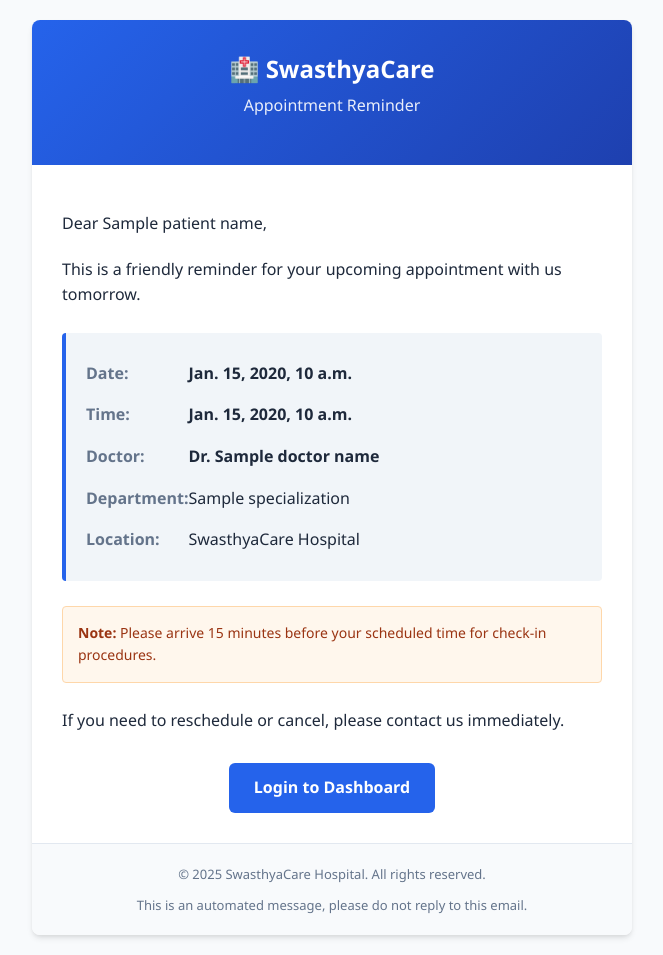
After one commit to CodeClashers89/Auth0SwasthyaCare, a Django app: template templates/hospital/email/appointment_reminder.html in a window 1280 px wide. The commit adds this page. Shown: the whole page, without its empty margins (308-971 px from the left). Run offline with Django 3.2, Linux system fonts and the light colour scheme; the template is opened without the code that fills it: most values are stand-ins (such as "Sample title", 1, 10 or a date in 2020).

Commit message:
poojan's work completed

```diff
--- a/hospital/forms.py
+++ b/hospital/forms.py
@@ -14,7 +14,7 @@ class PatientRegistrationForm(forms.ModelForm):
 
     class Meta:
         model = Patient
-        fields = ['date_of_birth', 'gender', 'address', 'blood_group', 'allergies',
+        fields = ['date_of_birth', 'gender', 'address', 'phone_number', 'blood_group', 'allergies',
                   'chronic_diseases', 'previous_surgeries', 'emergency_contact_name',
                   'emergency_contact_phone']
         widgets = {
--- a/hospital/models.py
+++ b/hospital/models.py
@@ -33,6 +33,7 @@ class Patient(models.Model):
     date_of_birth = models.DateField()
     gender = models.CharField(max_length=10, choices=[('MALE', 'Male'), ('FEMALE', 'Female'), ('OTHER', 'Other')])
     address = models.TextField()
+    phone_number = models.CharField(max_length=15)
     blood_group = models.CharField(max_length=3, choices=BLOOD_GROUP_CHOICES, blank=True, null=True)
     allergies = models.TextField(blank=True, null=True, help_text="List any allergies")
     chronic_diseases = models.TextField(blank=True, null=True, help_text="List any chronic diseases")
@@ -111,6 +112,7 @@ class Appointment(models.Model):
     appointment_date = models.DateField()
     appointment_time = models.TimeField()
     status = models.CharField(max_length=20, choices=STATUS_CHOICES, default='SCHEDULED')
+    reminder_sent = models.BooleanField(default=False)
     reason = models.TextField(help_text="Reason for visit")
     is_follow_up = models.BooleanField(default=False)
     parent_appointment = models.ForeignKey('self', on_delete=models.SET_NULL, null=True, blank=True, related_name='follow_ups')
--- /dev/null
+++ b/templates/hospital/email/appointment_reminder.html
@@ -0,0 +1,79 @@
+<!DOCTYPE html>
+<html>
+
+<head>
+    <meta charset="utf-8">
+    <meta name="viewport" content="width=device-width, initial-scale=1.0">
+    <title>Appointment Reminder</title>
+</head>
+
+<body
+    style="font-family: 'Segoe UI', Tahoma, Geneva, Verdana, sans-serif; line-height: 1.6; color: #1e293b; background-color: #f8fafc; margin: 0; padding: 0;">
+    <div
+        style="max-width: 600px; margin: 0 auto; background-color: #ffffff; border-radius: 8px; overflow: hidden; box-shadow: 0 4px 6px -1px rgba(0, 0, 0, 0.1), 0 2px 4px -1px rgba(0, 0, 0, 0.06); margin-top: 20px; margin-bottom: 20px;">
+        <!-- Header -->
+        <div style="background: linear-gradient(135deg, #2563eb, #1e40af); padding: 30px 20px; text-align: center;">
+            <h1 style="color: white; margin: 0; font-size: 24px; font-weight: 700;">🏥 SwasthyaCare</h1>
+            <p style="color: rgba(255, 255, 255, 0.9); margin-top: 5px; font-size: 16px;">Appointment Reminder</p>
+        </div>
+
+        <!-- Content -->
+        <div style="padding: 30px;">
+            <p style="font-size: 16px; margin-bottom: 20px;">Dear {{ patient_name }},</p>
+
+            <p style="margin-bottom: 25px;">This is a friendly reminder for your upcoming appointment with us tomorrow.
+            </p>
+
+            <!-- Appointment Details Card -->
+            <div
+                style="background-color: #f1f5f9; border-left: 4px solid #2563eb; border-radius: 4px; padding: 20px; margin-bottom: 25px;">
+                <table style="width: 100%; border-collapse: collapse;">
+                    <tr>
+                        <td style="padding: 8px 0; color: #64748b; font-weight: 600; width: 100px;">Date:</td>
+                        <td style="padding: 8px 0; color: #1e293b; font-weight: 600;">{{ appointment_date }}</td>
+                    </tr>
+                    <tr>
+                        <td style="padding: 8px 0; color: #64748b; font-weight: 600;">Time:</td>
+                        <td style="padding: 8px 0; color: #1e293b; font-weight: 600;">{{ appointment_time }}</td>
+                    </tr>
+                    <tr>
+                        <td style="padding: 8px 0; color: #64748b; font-weight: 600;">Doctor:</td>
+                        <td style="padding: 8px 0; color: #1e293b; font-weight: 600;">Dr. {{ doctor_name }}</td>
+                    </tr>
+                    <tr>
+                        <td style="padding: 8px 0; color: #64748b; font-weight: 600;">Department:</td>
+                        <td style="padding: 8px 0; color: #1e293b;">{{ specialization }}</td>
+                    </tr>
+                    <tr>
+                        <td style="padding: 8px 0; color: #64748b; font-weight: 600;">Location:</td>
+                        <td style="padding: 8px 0; color: #1e293b;">SwasthyaCare Hospital</td>
+                    </tr>
+                </table>
+            </div>
+
+            <!-- Important Info -->
+            <div
+                style="background-color: #fff7ed; border: 1px solid #fed7aa; border-radius: 4px; padding: 15px; margin-bottom: 25px;">
+                <p style="margin: 0; color: #9a3412; font-size: 14px;"><strong>Note:</strong> Please arrive 15 minutes
+                    before your scheduled time for check-in procedures.</p>
+            </div>
+
+            <p style="margin-bottom: 10px;">If you need to reschedule or cancel, please contact us immediately.</p>
+
+            <div style="text-align: center; margin-top: 30px;">
+                <a href="{{ login_url }}"
+                    style="background-color: #2563eb; color: white; padding: 12px 25px; text-decoration: none; border-radius: 6px; font-weight: 600; display: inline-block;">Login
+                    to Dashboard</a>
+            </div>
+        </div>
+
+        <!-- Footer -->
+        <div
+            style="background-color: #f8fafc; padding: 20px; text-align: center; border-top: 1px solid #e2e8f0; font-size: 13px; color: #64748b;">
+            <p style="margin: 0 0 10px 0;">&copy; {% now "Y" %} SwasthyaCare Hospital. All rights reserved.</p>
+            <p style="margin: 0;">This is an automated message, please do not reply to this email.</p>
+        </div>
+    </div>
+</body>
+
+</html>
--- a/templates/hospital/patient/doctor_availability.html
+++ b/templates/hospital/patient/doctor_availability.html
@@ -18,8 +18,7 @@
                     <select name="doctor" id="doctor" class="form-control" required>
                         <option value="">-- Select a doctor --</option>
                         {% for doctor in doctors %}
-                        <option value="{{ doctor.id }}" {% if selected_doctor_id==doctor.id|stringformat:"s"
-                            %}selected{% endif %}>
+                        <option value="{{ doctor.id }}" {% if selected_doctor_id == doctor.id %}selected{% endif %}>
                             Dr. {{ doctor.user.get_full_name }} - {{ doctor.specialization }}
                         </option>
                         {% endfor %}
--- a/templates/hospital/receptionist/register_patient.html
+++ b/templates/hospital/receptionist/register_patient.html
@@ -64,6 +64,11 @@
             <div class="form-group">
                 <label for="{{ form.address.id_for_label }}" class="form-label">Address *</label>
                 {{ form.address }}
+            </div>
+
+            <div class="form-group">
+                <label for="{{ form.phone_number.id_for_label }}" class="form-label">Phone Number *</label>
+                {{ form.phone_number }}
             </div>
 
             <hr style="margin: 2rem 0; border: none; border-top: 2px solid var(--border-color);">
```
Also changed, not shown: hospital/apps.py (+36 -0 lines), hospital/management/commands/send_appointment_reminders.py (added, +70 -0 lines), templates/hospital/receptionist/appointments.html (+5 -5 lines), db.sqlite3, hospital/migrations/0002_patient_phone_number.py (added), hospital/migrations/0003_appointment_reminder_sent.py (added).
